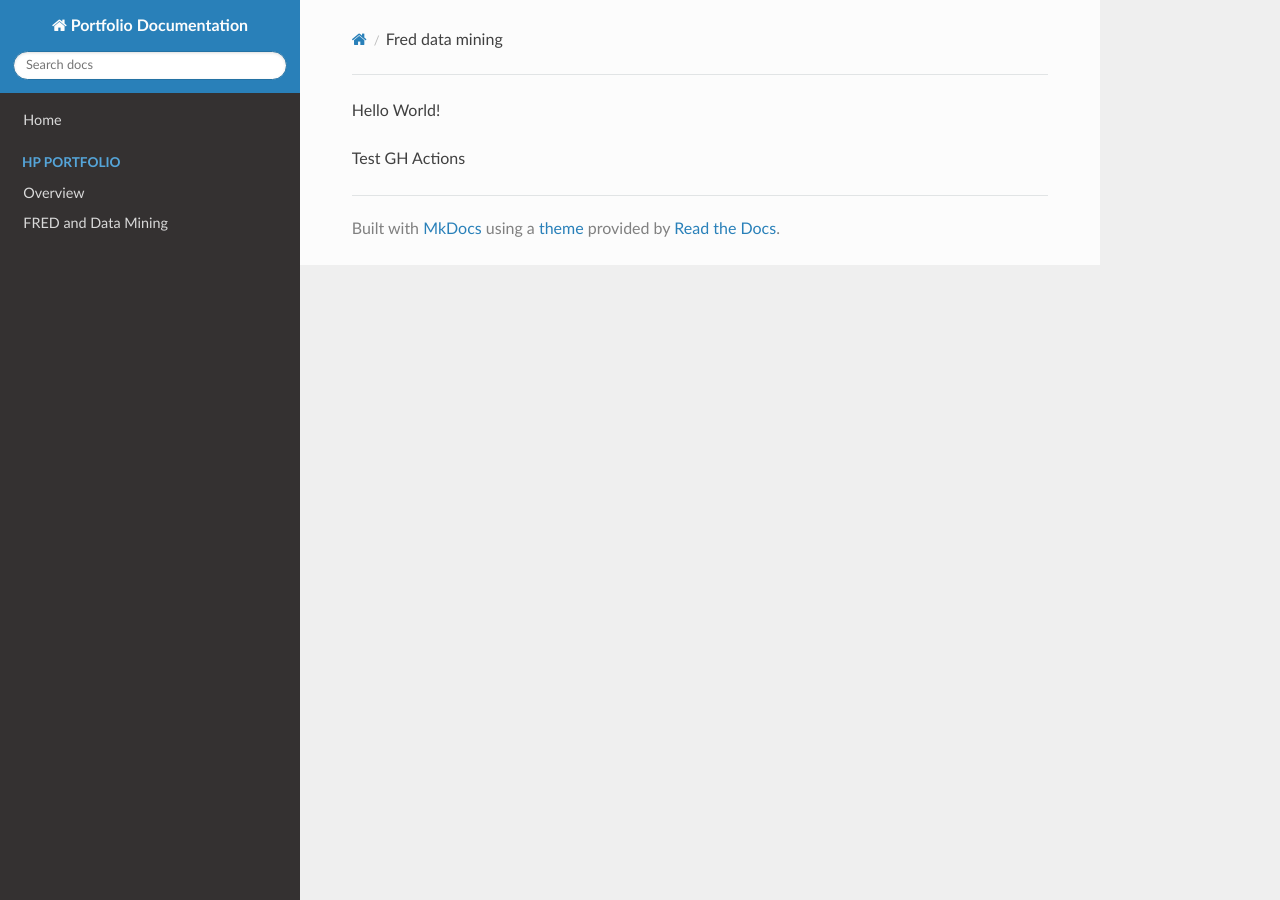
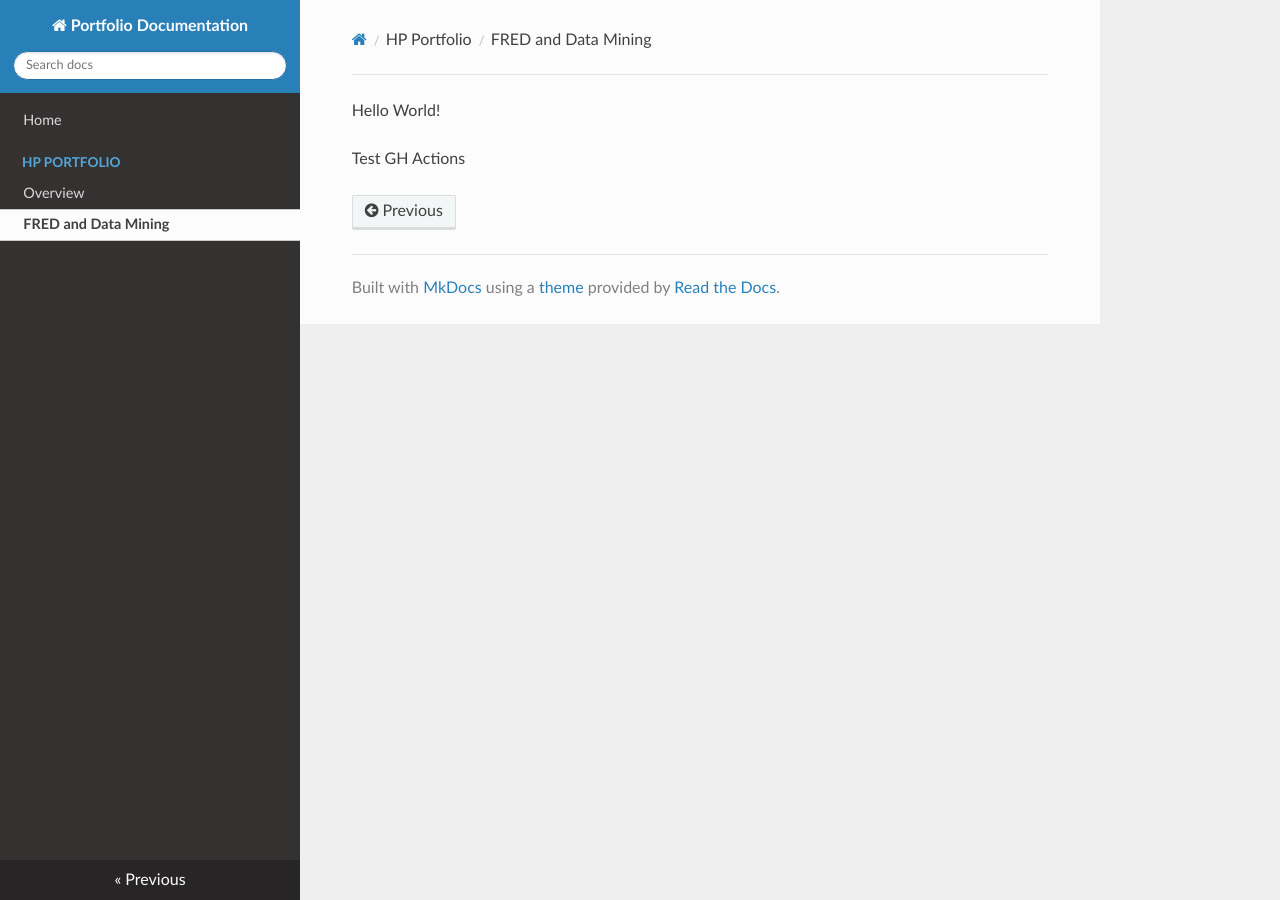
Before and after one commit to mark-middendorf/mark-middendorf.github.io, an MkDocs documentation site: the page built from docs/portfolio-hp/fred-data-mining.md, in a window 1280 px wide. Built offline with MkDocs 1.6.1, drawn with Linux system fonts in a browser that asks for light colours; nearby versions of some CDN libraries.

Commit message:
updates to links 11-24-2023

```diff
--- a/mkdocs.yml
+++ b/mkdocs.yml
@@ -7,5 +7,5 @@ theme:
 nav:
   - Home: 'index.md'
   - 'HP Portfolio':
-    - 'Overview': '/portfolio-hp/_overview.md'
-    - 'FRED and Data Mining': '/portfolio-hp/fred-data-mining.md'
+    - 'Overview': 'portfolio-hp/_overview.md'
+    - 'FRED and Data Mining': 'portfolio-hp/fred-data-mining.md'
```
